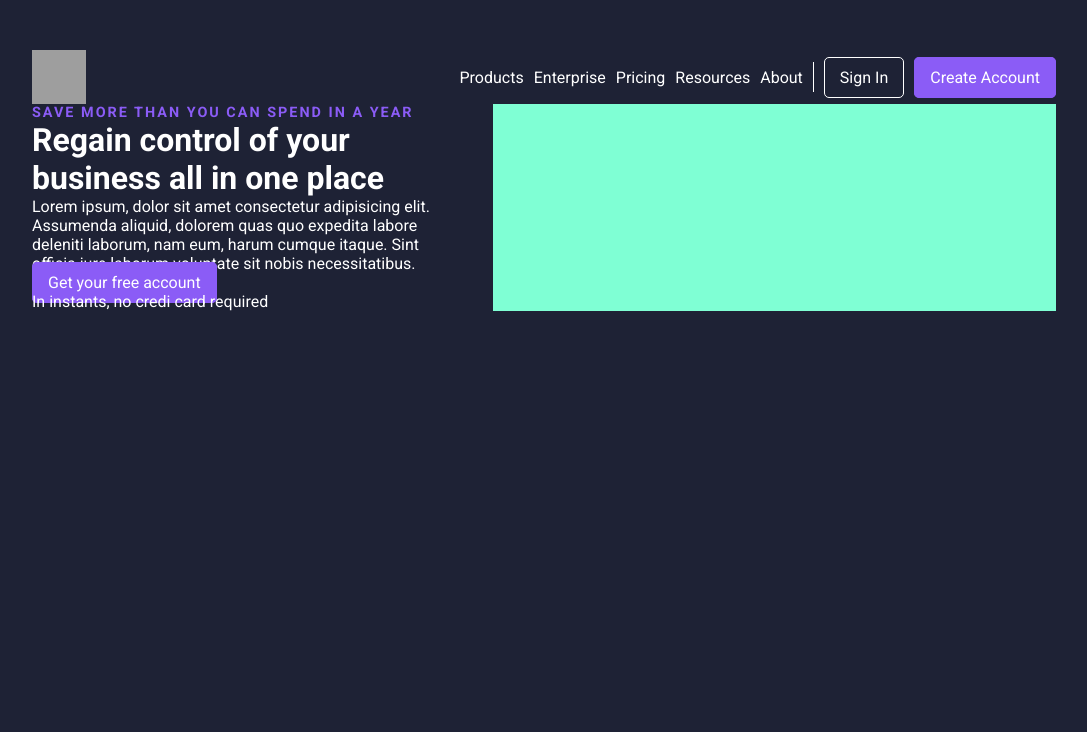
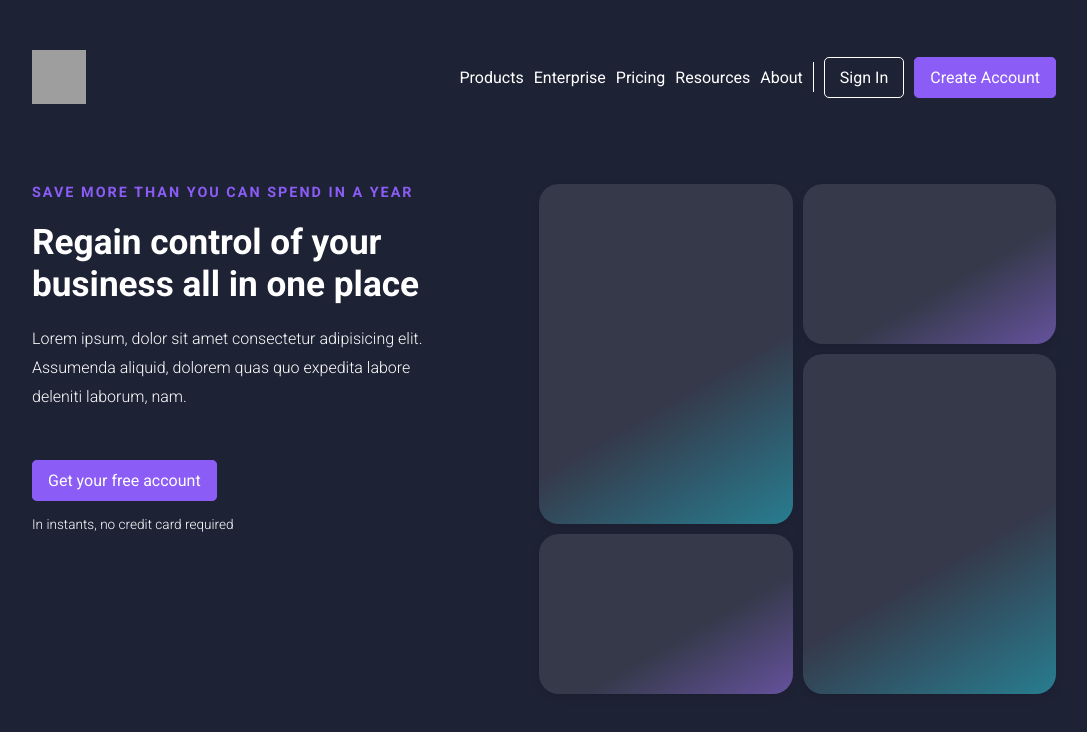
Before and after one commit to acpagani/front-end-2024, a plain HTML site: page aula5/projeto_simples/index.html in a window 1280 px wide. Shown: the whole page, without its empty margins (96-1183 px from the left). Drawn offline with Linux system fonts and the light colour scheme; grey boxes are pictures that could not be loaded.

Commit message:
project update

```diff
--- a/aula5/projeto_simples/index.html
+++ b/aula5/projeto_simples/index.html
@@ -27,10 +27,10 @@
                     <h2>Save more than you can spend in a year</h2>
                     <h1>Regain control of your business all in one place</h1>
                     <p>
-                        Lorem ipsum, dolor sit amet consectetur adipisicing elit. Assumenda aliquid, dolorem quas quo expedita labore deleniti laborum, nam eum, harum cumque itaque. Sint officia iure laborum voluptate sit nobis necessitatibus.
+                        Lorem ipsum, dolor sit amet consectetur adipisicing elit. Assumenda aliquid, dolorem quas quo expedita labore deleniti laborum, nam.
                     </p>
                     <a href="" class="btn">Get your free account</a>
-                    <p class="mini-message">In instants, no credi card required</p>
+                    <p class="mini-message">In instants, no credit card required</p>
                 </div>
                 <div class="image-content">
                     <div class="dashboard">
--- a/aula5/projeto_simples/style.css
+++ b/aula5/projeto_simples/style.css
@@ -72,6 +72,8 @@ nav img {
     display: flex;
     justify-content: space-between;
     flex-wrap: wrap;
+
+    padding-top: 5rem;
 }
 
 .text-content {
@@ -81,7 +83,6 @@ nav img {
 .image-content {
     width: 55%;
     min-width: 380px;
-    background-color: aquamarine;
 }
 
 .banner-header h2 {
@@ -90,3 +91,68 @@ nav img {
     color: #8b5cf6;
     letter-spacing: 2px;
 }
+
+.banner-header h1 {
+    margin-top: 20px;
+    font-size: 2.2rem;
+}
+
+.banner-header p {
+    margin: 20px 0 60px 0;
+    font-weight: 300;
+    line-height: 1.8rem;
+}
+
+.banner-header .mini-message {
+    font-size: 0.85rem;
+}
+
+.dashboard {
+    display: flex;
+    gap: 10px;
+    justify-content: flex-end   ;
+}
+
+.group-blocks {
+    width: 45%;
+    max-width: 270px;
+}
+
+.bloco {
+    padding: 20px;
+    border-radius: 20px;
+    box-shadow: 0 4px 8px rgba(0, 0, 0, 0.1);
+    margin-bottom: 10px;
+}
+
+.maior {
+    height: 300px;
+    background: rgb(53,57,74);
+    background: linear-gradient(150deg, rgba(53,57,74,1) 60%, rgba(40,125,144,1) 100%);
+}
+
+.menor {
+    height: 120px;
+    background: rgb(53,57,74);
+    background: linear-gradient(150deg, rgba(53,57,74,1) 60%, rgba(101,82,157,1) 100%);
+}
+
+@media screen and (max-width: 862px) {
+    .banner-header .text-content {
+        width: 100%;
+    }
+
+    .banner-header .image-content {
+        width: 100%;
+    }
+
+    .dashboard {
+        justify-content: center;
+    }
+}
+
+@media screen and (max-width: 900px) {
+    nav ul {
+        display: none;
+    }
+}
```
